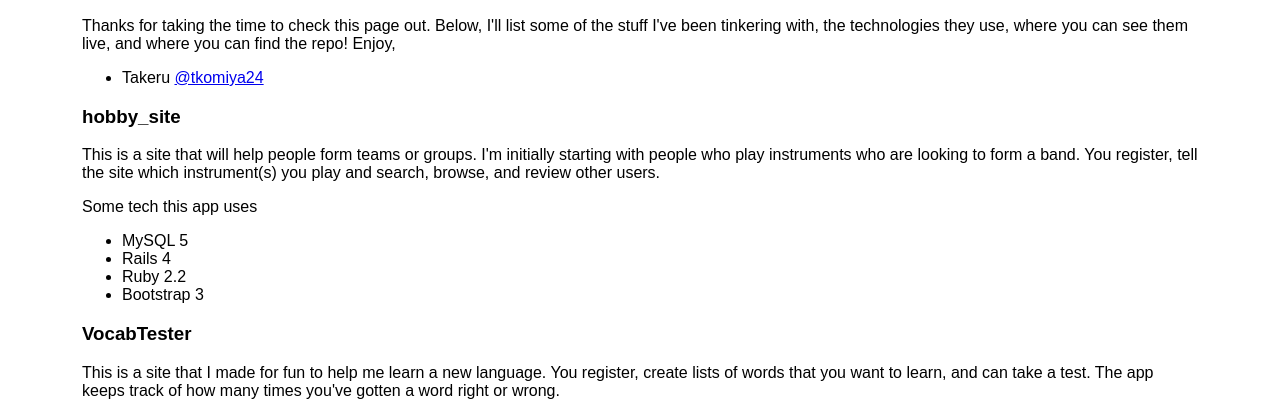
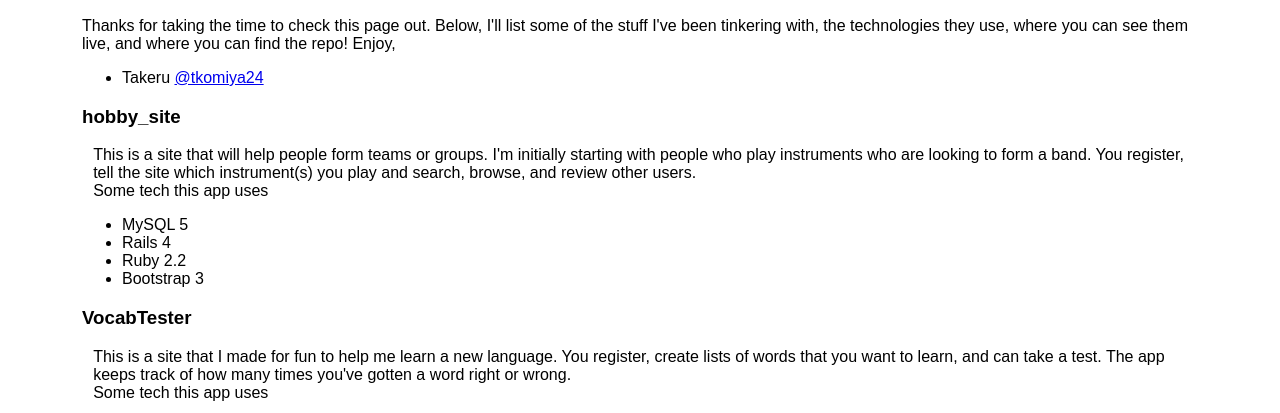
Before and after one commit to tkomiya24/github.io, a website: page index.html in a window 1280 px wide. Shown: the part 333-746 px from the top of the page. Drawn offline with Linux system fonts and the light colour scheme.

Commit message:
Gives the descriptions of projects some padding

```diff
--- a/sass/stylesheet.scss
+++ b/sass/stylesheet.scss
@@ -7,3 +7,9 @@ body {
 .main-content {
   margin: 0 5%;
 }
+
+.project-section {
+  p {
+    margin: 0 1%;
+  }
+}
```
Also changed, not shown: stylesheets/stylesheet.css.
